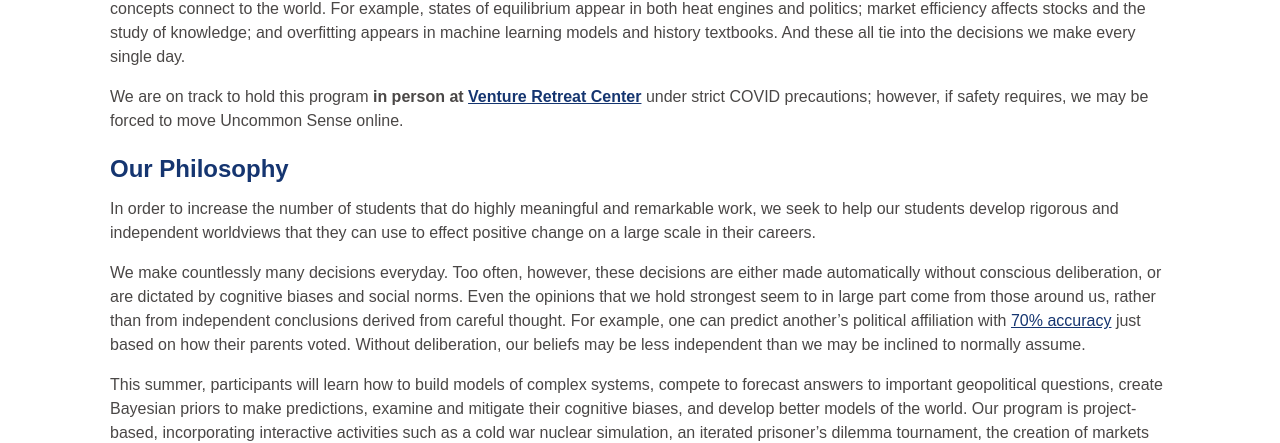
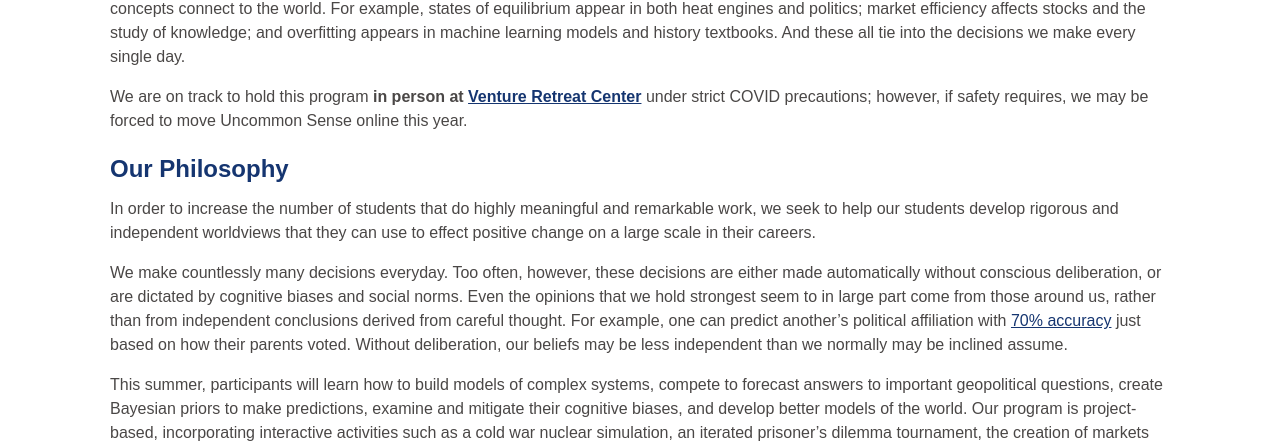
Before and after one commit to bit-by-bit-coding/bxb-website, a Jekyll site: the page built from uncommonsenseseminar.html, in a window 1280 px wide and 900 px high, scrolled down 775 px. Shown: the part 172-615 px from the top of the window. Built offline with Jekyll 4.4.1, drawn with Linux system fonts in a browser that asks for light colours; nearby versions of some CDN libraries; some web fonts are replaced.

Commit message:
slight phrasing changes to previous commit

```diff
--- a/uncommonsenseseminar.html
+++ b/uncommonsenseseminar.html
@@ -57,7 +57,7 @@ style: usreferral.css
             <p>
                 We are on track to hold this program <strong>in person<!-- from July 31st to August 6th--> at
                     <a href="https://www.ventureretreat.org/accommodations">Venture Retreat Center</a></strong> under strict COVID precautions;
-                    however, if safety requires, we may be forced to move Uncommon Sense online.
+                    however, if safety requires, we may be forced to move Uncommon Sense online this year.
             </p>
             <h3 class="noslashes">Our Philosophy</h3>
             <!--
@@ -117,7 +117,7 @@ style: usreferral.css
                   predict another’s political affiliation with
                   <a href="https://news.gallup.com/poll/14515/teens-stay-true-parents-political-perspectives.aspx">
                       70% accuracy</a> just based on how their parents voted.
-                      Without deliberation, our beliefs may be less independent than we may be inclined to normally assume.
+                      Without deliberation, our beliefs may be less independent than we normally may be inclined assume.
                 <!-- <p>
 
                 that gives inquisitive high schoolers the opportunity to master decision-making techniques based
```
